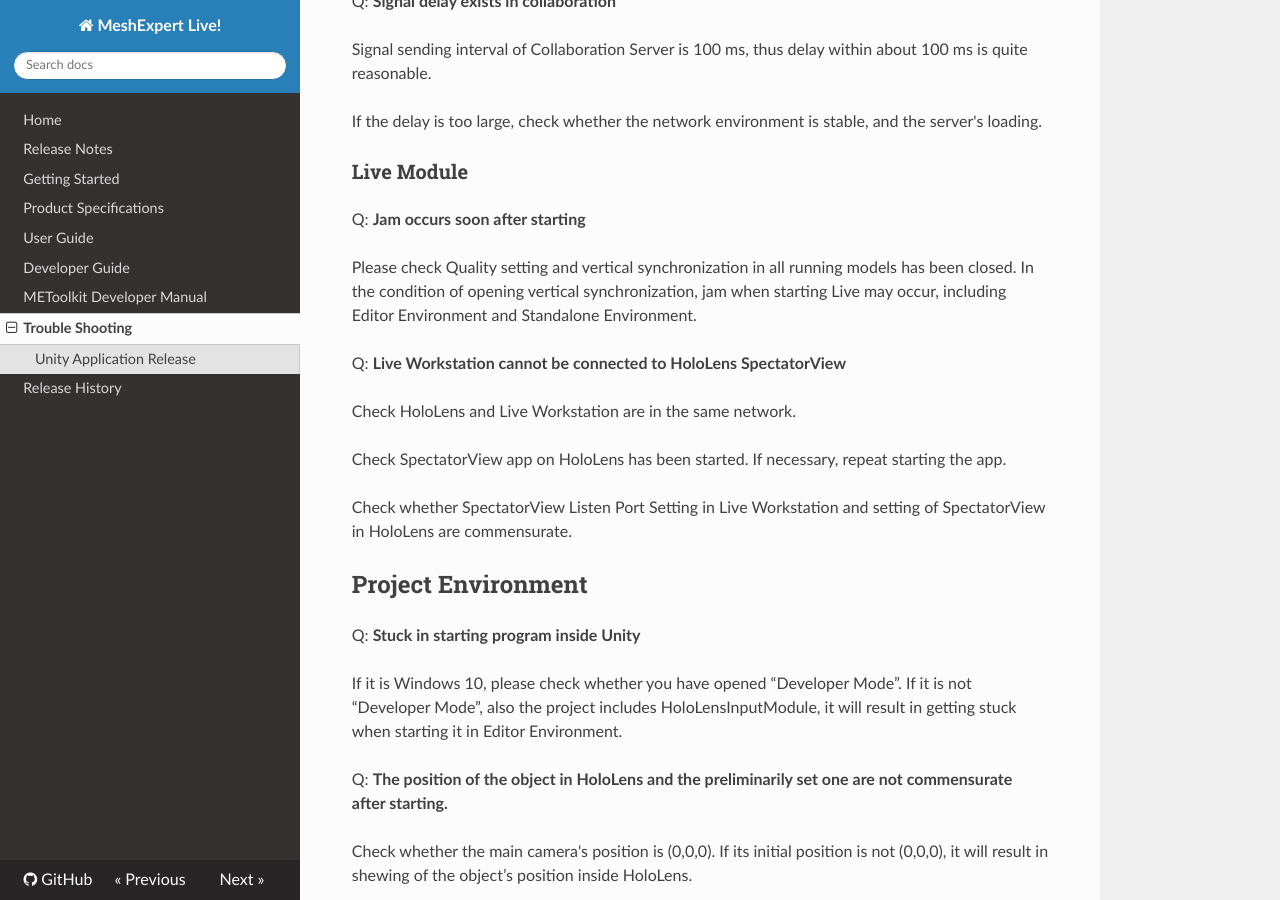
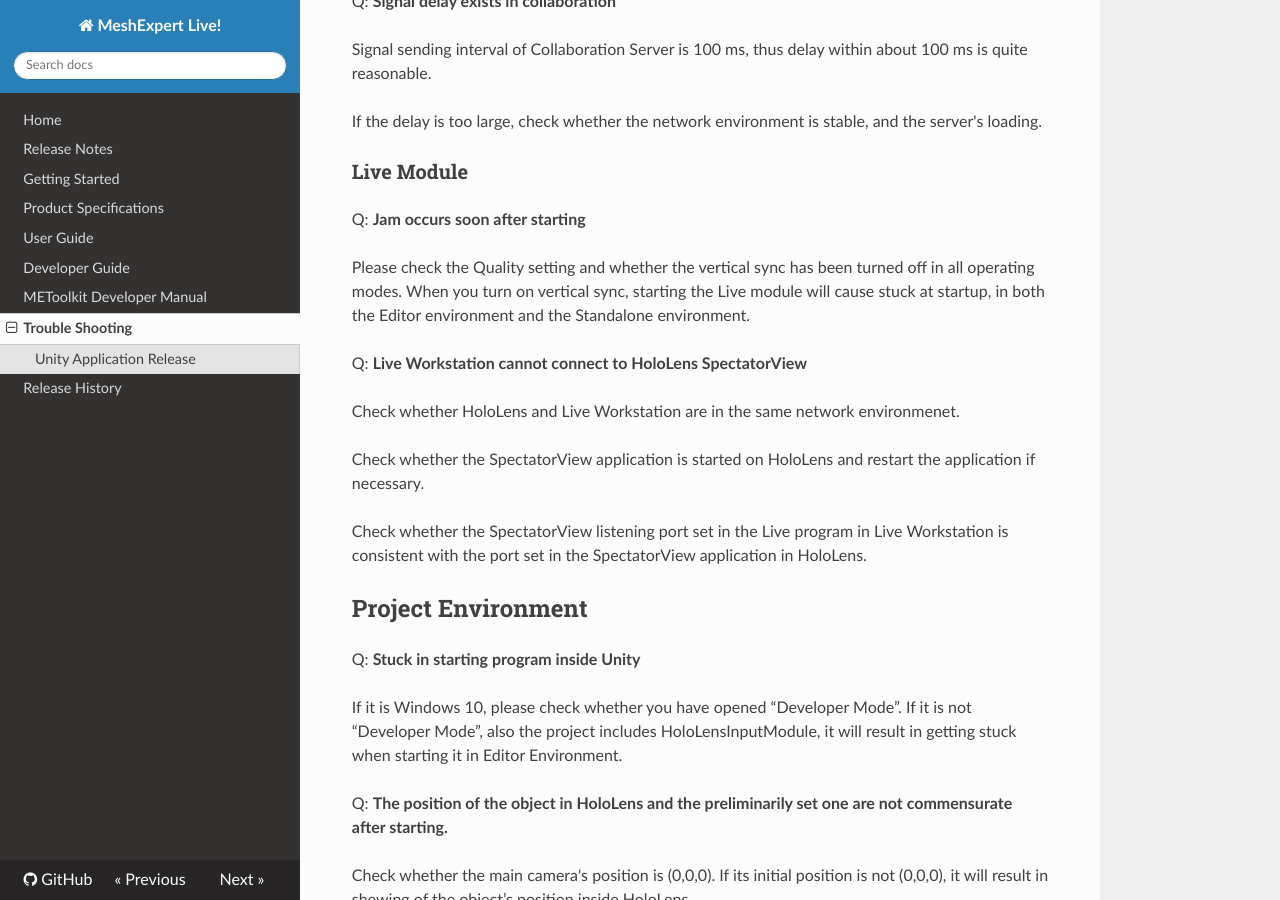
Before and after one commit to michael2008/ME-Live-Doc, an MkDocs documentation site: the page built from docs/trouble-shooting.md, in a window 1280 px wide and 900 px high, scrolled down 2365 px. Built offline with MkDocs 1.6.1, drawn with Linux system fonts in a browser that asks for light colours; nearby versions of some CDN libraries; old or Windows-style settings are respelled for this version of MkDocs.

Commit message:
Update trouble-shooting.md

```diff
--- a/docs/trouble-shooting.md
+++ b/docs/trouble-shooting.md
@@ -73,15 +73,15 @@ If the delay is too large, check whether the network environment is stable, and
 ### Live Module
 Q: **Jam occurs soon after starting**
 
-Please check Quality setting and vertical synchronization in all running models has been closed. In the condition of opening vertical synchronization, jam when starting Live may occur, including Editor Environment and Standalone Environment.
+Please check the Quality setting and whether the vertical sync has been turned off in all operating modes. When you turn on vertical sync, starting the Live module will cause stuck at startup, in both the Editor environment and the Standalone environment.
 
-Q: **Live Workstation cannot be connected to HoloLens SpectatorView**
+Q: **Live Workstation cannot connect to HoloLens SpectatorView**
 
-Check HoloLens and Live Workstation are in the same network.
+Check whether HoloLens and Live Workstation are in the same network environmenet.
 
-Check SpectatorView app on HoloLens has been started. If necessary, repeat starting the app.
+Check whether the SpectatorView application is started on HoloLens and restart the application if necessary.
 
-Check whether SpectatorView Listen Port Setting in Live Workstation and setting of SpectatorView in HoloLens are commensurate.
+Check whether the SpectatorView listening port set in the Live program in Live Workstation is consistent with the port set in the SpectatorView application in HoloLens.
 
 ## Project Environment
 Q: **Stuck in starting program inside Unity**
```
